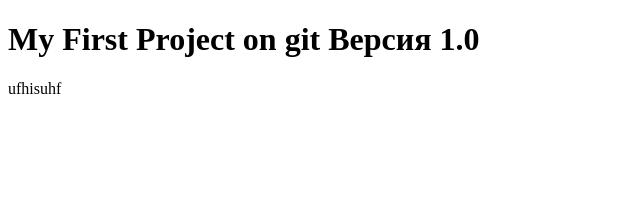
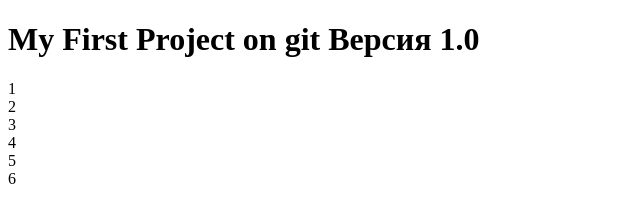
Before and after one commit to SanchEASY/powercode, a plain HTML site: page index.html in a window 1280 px wide. Shown: the whole page, without its empty margins (0-640 px from the left). Drawn offline with Linux system fonts and the light colour scheme.

Commit message:
fix_slider

```diff
--- a/index.html
+++ b/index.html
@@ -9,7 +9,14 @@
 		<h1>My First Project on git Версия 1.0</h1>
 	</header>
 	<section>
-		ufhisuhf
+		<div class="slider">
+			<div><span>1</span></div>
+			<div><span>2</span></div>
+			<div><span>3</span></div>
+			<div><span>4</span></div>
+			<div><span>5</span></div>
+			<div><span>6</span></div>
+		</div>
 	</section>
 </body>
 </html>
```
